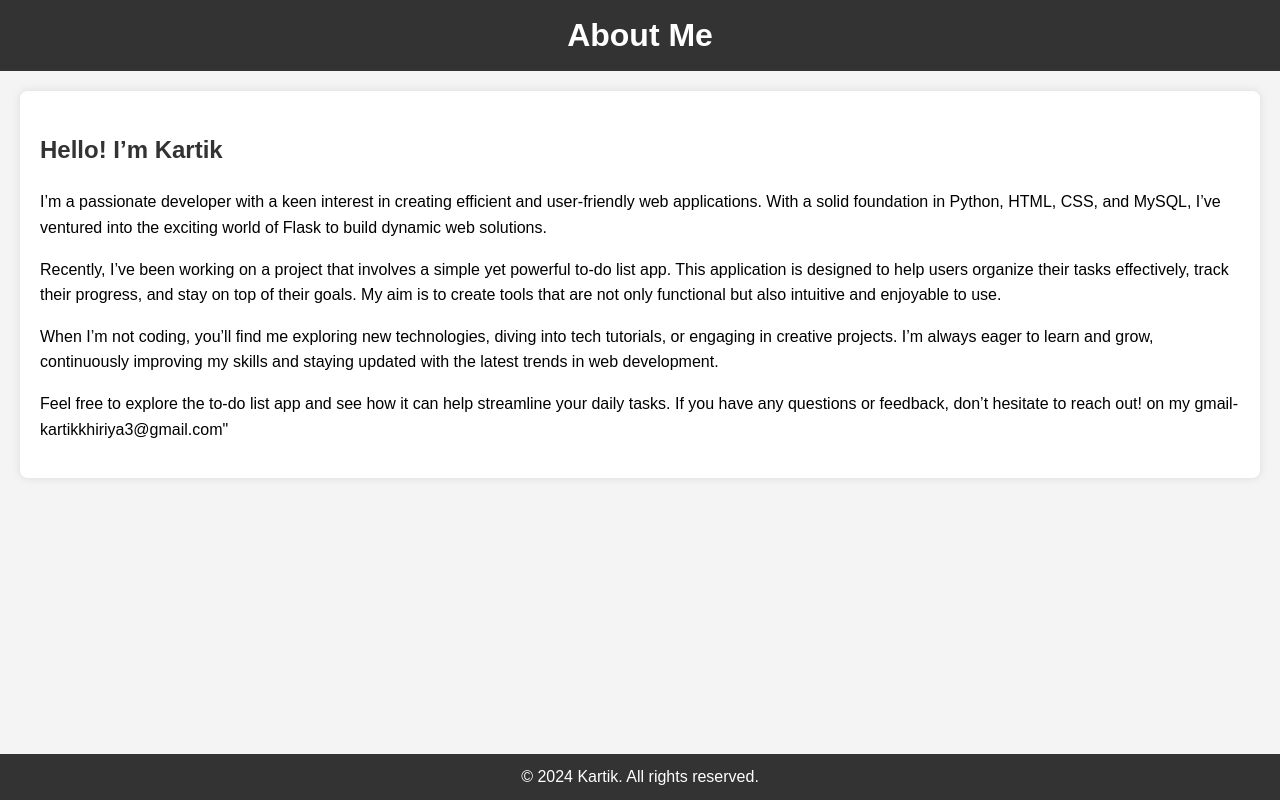
After one commit to Karzkc/flask-backend, a Flask app: page /static/markups/about.html in a window 1280 px wide. The commit adds this page. Run offline with Flask 3, Linux system fonts and the light colour scheme.

Commit message:
added about me

```diff
--- /dev/null
+++ b/static/markups/about.html
@@ -0,0 +1,89 @@
+<!DOCTYPE html>
+<html lang="en">
+
+<head>
+    <meta charset="UTF-8">
+    <meta name="viewport" content="width=device-width, initial-scale=1.0">
+    <title>About Me</title>
+
+    <style>
+        a{
+            color: black !important;
+        }
+        body {
+            font-family: Arial, sans-serif;
+            line-height: 1.6;
+            margin: 0;
+            padding: 0;
+            background-color: #f4f4f4;
+        }
+
+        header {
+            background: #333;
+            color: #fff;
+            padding: 10px 0;
+            text-align: center;
+        }
+
+        header h1 {
+            margin: 0;
+        }
+
+        main {
+            padding: 20px;
+        }
+
+        .about-section {
+            background: #fff;
+            padding: 20px;
+            border-radius: 8px;
+            box-shadow: 0 0 10px rgba(0, 0, 0, 0.1);
+        }
+
+        .about-section h2 {
+            color: #333;
+        }
+
+        footer {
+            background: #333;
+            color: #fff;
+            text-align: center;
+            padding: 10px 0;
+            position: absolute;
+            bottom: 0;
+            width: 100%;
+        }
+
+        footer p {
+            margin: 0;
+        }
+    </style>
+</head>
+
+<body>
+    <header>
+        <h1>About Me</h1>
+    </header>
+    <main>
+        <section class="about-section">
+            <h2>Hello! I’m Kartik</h2>
+            <p>I’m a passionate developer with a keen interest in creating efficient and user-friendly web applications.
+                With a solid foundation in Python, HTML, CSS, and MySQL, I’ve ventured into the exciting world of Flask
+                to build dynamic web solutions.</p>
+            <p>Recently, I’ve been working on a project that involves a simple yet powerful to-do list app. This
+                application is designed to help users organize their tasks effectively, track their progress, and stay
+                on top of their goals. My aim is to create tools that are not only functional but also intuitive and
+                enjoyable to use.</p>
+            <p>When I’m not coding, you’ll find me exploring new technologies, diving into tech tutorials, or engaging
+                in creative projects. I’m always eager to learn and grow, continuously improving my skills and staying
+                updated with the latest trends in web development.</p>
+            <p>Feel free to explore the to-do list app and see how it can help streamline your daily tasks. If you have
+                any questions or feedback, don’t hesitate to reach out! on my gmail- kartikkhiriya3@gmail.com"</p>
+        </section>
+    </main>
+    <footer>
+        <p>&copy; 2024 Kartik. All rights reserved.</p>
+    </footer>
+</body>
+
+</html>
--- a/templates/base.html
+++ b/templates/base.html
@@ -34,7 +34,7 @@
                 <a class="nav-link active" aria-current="page" href="#">Home</a>
               </li>
               <li class="nav-item">
-                <a class="nav-link" href="#">About</a>
+                <a class="nav-link" href="{{ url_for('static', filename='markups/about.html') }}">About me</a>
               </li>
               <!-- <li class="nav-item dropdown">
                 <a class="nav-link dropdown-toggle" href="#" role="button" data-bs-toggle="dropdown" aria-expanded="false">
```
Also changed, not shown: instance/todos.db.
